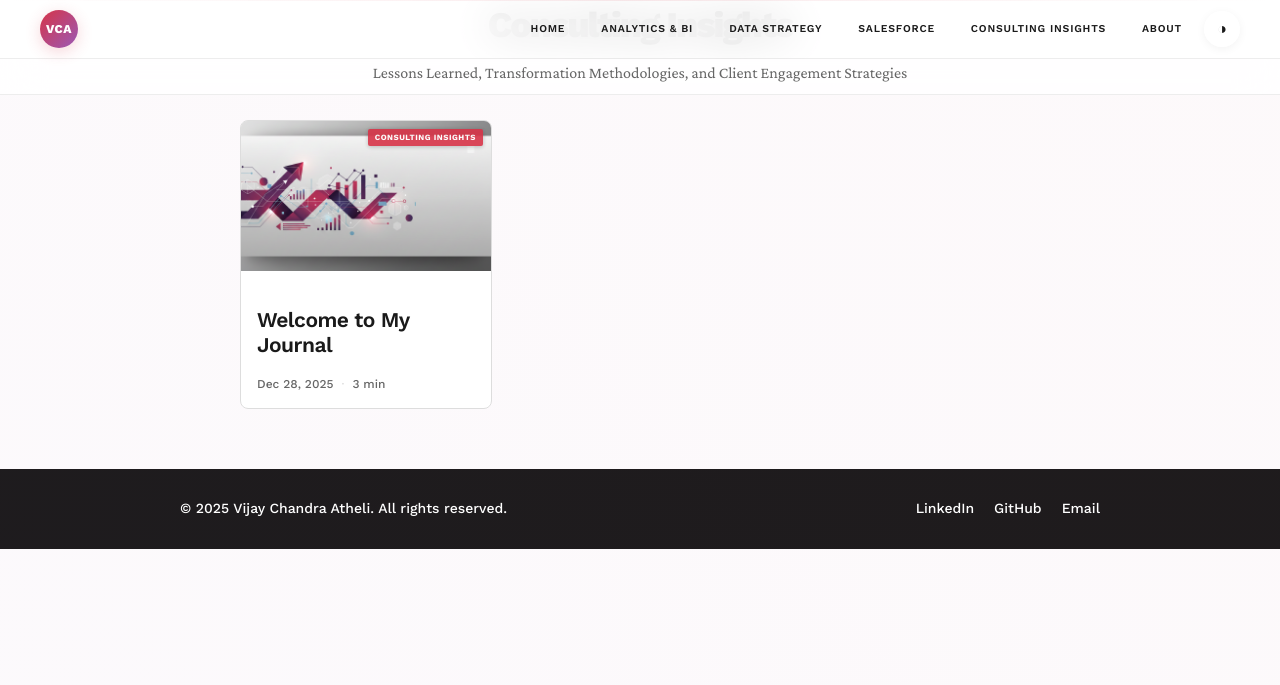
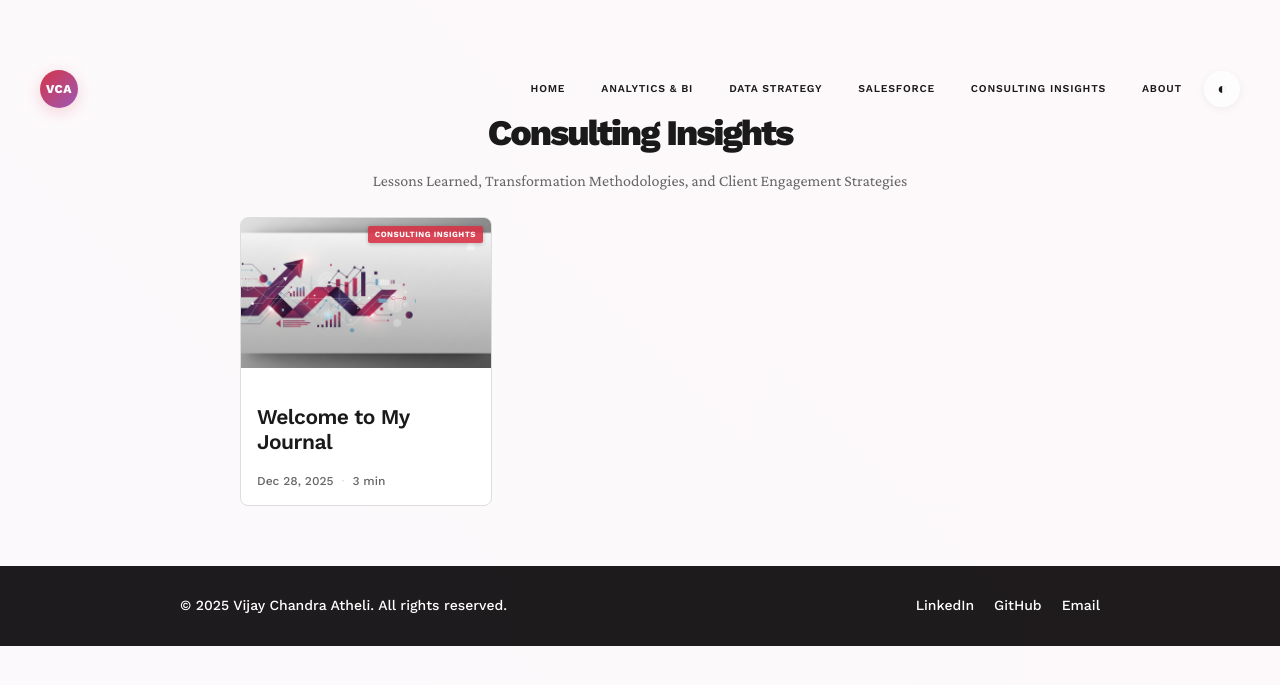
Before and after one commit to VijayChandraAtheli/vijaychandraatheli.com, a Jekyll site: the page built from pages/consulting-insights.md, in a window 1280 px wide. Shown: the top 685 px of the page. Built offline with Jekyll 4.4.1, drawn with Linux system fonts in a browser that asks for light colours.

Commit message:
Fix category pages: use specific .site-header selector

```diff
--- a/_includes/header.html
+++ b/_includes/header.html
@@ -8,7 +8,7 @@
                 <a href="{{ item.url | relative_url }}">{{ item.title }}</a>
             {% endfor %}
             <button class="theme-toggle" onclick="toggleTheme()" aria-label="Toggle dark mode">
-                <span id="themeIcon">◑</span>
+                <span id="themeIcon">◐</span>
             </button>
         </nav>
     </div>
--- a/assets/css/main.css
+++ b/assets/css/main.css
@@ -116,10 +116,10 @@ body.dark-mode .theme-toggle:hover {
 }
 
 /* ==========================================================================
-   PREMIUM GLASSY HEADER
+   PREMIUM GLASSY HEADER - SPECIFIC SELECTOR
    ========================================================================== */
 
-header {
+.site-header {
     position: fixed;
     top: 0;
     left: 0;
@@ -133,12 +133,12 @@ header {
     transition: all 0.3s cubic-bezier(0.4, 0, 0.2, 1);
 }
 
-body.dark-mode header {
+body.dark-mode .site-header {
     background: rgba(10, 10, 10, 0.85);
     border-bottom-color: rgba(255, 255, 255, 0.08);
 }
 
-header::before {
+.site-header::before {
     content: '';
     position: absolute;
     top: 0;
@@ -154,7 +154,7 @@ header::before {
     transition: opacity 0.3s ease;
 }
 
-header:hover::before {
+.site-header:hover::before {
     opacity: 1;
 }
 
@@ -908,7 +908,7 @@ body.dark-mode .article-footer {
 
 .page {
     animation: fadeIn 1s ease;
-    margin-top: 50px;  /* NUCLEAR FIX - massive space to ensure title is visible */
+    margin-top: 0;  /* REMOVED - no longer needed with specific .site-header selector */
     padding-top: 0;
 }
 
@@ -917,6 +917,7 @@ body.dark-mode .article-footer {
     margin-bottom: 25px;
     margin-top: 0;
     padding-top: 0;
+    position: static;  /* ADDED - ensure it's not affected by any fixed positioning */
 }
 
 .page-title {
@@ -926,8 +927,6 @@ body.dark-mode .article-footer {
     letter-spacing: -2px;
     margin-bottom: 12px;
     margin-top: 0;
-    color: var(--dark);  /* ADDED - ensure it's visible */
-    display: block;  /* ADDED - force display */
 }
 
 .page-subtitle {
@@ -989,7 +988,7 @@ body.dark-mode .article-footer {
         padding: 0 30px;
     }
 
-    header {
+    .site-header {
         padding: 10px 30px;
     }
 
@@ -1028,7 +1027,7 @@ body.dark-mode .article-footer {
     }
 
     .page {
-        margin-top: 40px;
+        margin-top: 0;  /* REMOVED - not needed */
     }
 }
 
@@ -1042,7 +1041,7 @@ body.dark-mode .article-footer {
         padding: 0 20px;
     }
 
-    header {
+    .site-header {
         padding: 10px 20px;
     }
 
@@ -1136,7 +1135,7 @@ body.dark-mode .article-footer {
     }
 
     .page {
-        margin-top: 30px;
+        margin-top: 0;  /* REMOVED - not needed */
     }
 }
 
```
